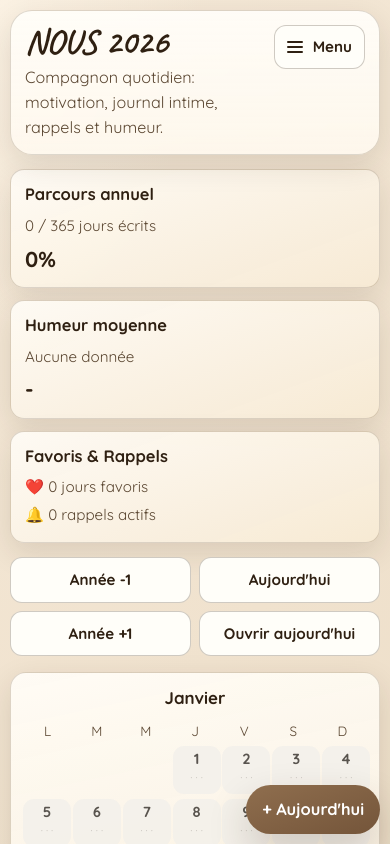
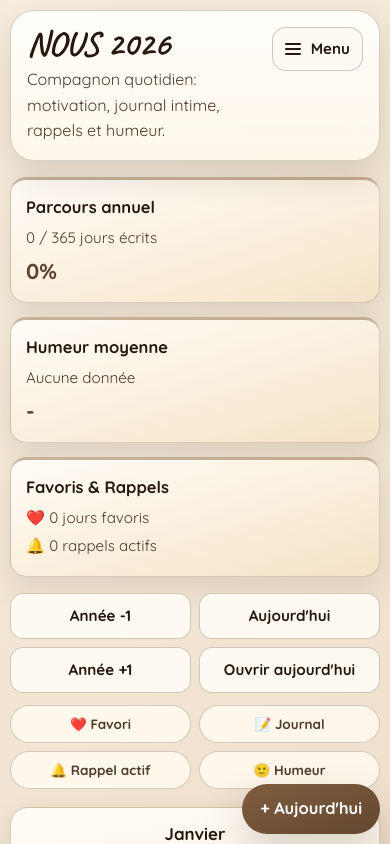
Before and after one commit to Codorah/NOUS, a React (Vite) app: page / in a window 390 px wide. Shown: the top 844 px of the page. Built offline with nearby package versions, Linux system fonts and the light colour scheme.

Commit message:
Mise a jour UI mobile, branding NOUS, export journal lisible

```diff
--- a/public/sw.js
+++ b/public/sw.js
@@ -1,4 +1,4 @@
-const CACHE_NAME = "journal-infinite-v1";
+const CACHE_NAME = "journal-infinite-v2";
 const APP_SHELL = [
   "/",
   "/index.html",
--- a/src/App.jsx
+++ b/src/App.jsx
@@ -704,6 +704,13 @@ function App() {
         </button>
       </section>
 
+      <section className="calendar-legend" aria-label="Légende des indicateurs">
+        <span className="legend-pill">❤️ Favori</span>
+        <span className="legend-pill">📝 Journal</span>
+        <span className="legend-pill">🔔 Rappel actif</span>
+        <span className="legend-pill">🙂 Humeur</span>
+      </section>
+
       {securityOpen ? (
         <section className="security-panel">
           <h2>Verrouillage par code (Web Crypto)</h2>
@@ -774,6 +781,9 @@ function App() {
                         title={formatDateFr(cell.dateKey)}
                       >
                         <span className="day-number">{cell.day}</span>
+                        <span className="day-mood" aria-hidden="true" title="Humeur du jour">
+                          {cell.mood ? moodToEmoji(cell.mood) : "·"}
+                        </span>
                         <span className="day-icons" aria-hidden="true">
                           {cell.hasFavorite ? <span title="Favori">❤️</span> : <span className="ghost">·</span>}
                           {cell.hasJournal ? <span title="Journal">📝</span> : <span className="ghost">·</span>}
@@ -824,11 +834,13 @@ function App() {
                         {hiddenMediaCount > 0 ? <div className="timeline-media-more">+{hiddenMediaCount}</div> : null}
                       </div>
                     ) : null}
-                    <p className="meta-line">{entry.metadata?.locationLabel || "Lieu indisponible"}</p>
-                    <p className="meta-line">{weather}</p>
-                    <p className="meta-line">📷 {mediaItems.length} média(s)</p>
-                    <p className="meta-line">{entry.favorite ? "❤️ Favori" : "🤍 Non favori"}</p>
-                    <p className="meta-line">🔔 {entry.reminders?.filter((item) => !item.done).length || 0} actif(s)</p>
+                    <div className="timeline-chip-row">
+                      <span className="timeline-chip">📍 {entry.metadata?.locationLabel || "Lieu indisponible"}</span>
+                      <span className="timeline-chip">🌤 {weather}</span>
+                      <span className="timeline-chip">📷 {mediaItems.length} média(s)</span>
+                      <span className="timeline-chip">{entry.favorite ? "❤️ Favori" : "🤍 Non favori"}</span>
+                      <span className="timeline-chip">🔔 {entry.reminders?.filter((item) => !item.done).length || 0} actif(s)</span>
+                    </div>
                   </article>
                 );
               })
--- a/src/styles.css
+++ b/src/styles.css
@@ -1,20 +1,22 @@
 :root {
-  --bg-start: #f5e9d8;
-  --bg-end: #d5bc97;
-  --ink: #2f2012;
-  --ink-soft: #5b4732;
-  --panel: rgba(255, 252, 246, 0.92);
-  --panel-border: rgba(88, 60, 31, 0.2);
-  --accent: #876747;
-  --accent-strong: #6f5238;
-  --accent-soft: #efe1cb;
+  --bg-start: #f7ecdd;
+  --bg-end: #cfb28a;
+  --ink: #25170d;
+  --ink-soft: #4f3b29;
+  --panel: rgba(255, 253, 249, 0.94);
+  --panel-border: rgba(88, 60, 31, 0.24);
+  --accent: #7f5f41;
+  --accent-strong: #5e442f;
+  --accent-soft: #eddcc2;
+  --surface: #fffaf1;
+  --surface-soft: #f8ecda;
   --ok: #1f6a3a;
   --err: #7d2323;
-  --shadow-soft: 0 10px 30px rgba(50, 32, 14, 0.12);
-  --shadow-hard: 0 18px 42px rgba(50, 32, 14, 0.2);
-  --radius-lg: 22px;
-  --radius-md: 14px;
-  --radius-sm: 10px;
+  --shadow-soft: 0 12px 30px rgba(50, 32, 14, 0.11);
+  --shadow-hard: 0 20px 44px rgba(50, 32, 14, 0.19);
+  --radius-lg: 24px;
+  --radius-md: 16px;
+  --radius-sm: 12px;
   --space-1: 8px;
   --space-2: 12px;
   --space-3: 16px;
@@ -37,15 +39,15 @@ body,
 body {
   margin: 0;
   color: var(--ink);
-  line-height: 1.55;
+  line-height: 1.58;
   font-size: var(--text-base);
   font-family: "Quicksand", sans-serif;
   -webkit-font-smoothing: antialiased;
   text-rendering: optimizeLegibility;
   background:
-    radial-gradient(80vw 60vh at 0% 0%, rgba(255, 247, 234, 0.6) 0, transparent 65%),
-    radial-gradient(90vw 55vh at 100% 100%, rgba(210, 177, 138, 0.45) 0, transparent 72%),
-    linear-gradient(132deg, var(--bg-start), var(--bg-end));
+    radial-gradient(90vw 65vh at -10% -8%, rgba(255, 246, 232, 0.78) 0, transparent 63%),
+    radial-gradient(86vw 58vh at 110% 105%, rgba(198, 158, 115, 0.44) 0, transparent 70%),
+    linear-gradient(136deg, var(--bg-start), var(--bg-end));
   padding-bottom: calc(84px + env(safe-area-inset-bottom));
 }
 
@@ -65,13 +67,13 @@ select {
 button:focus-visible,
 input:focus-visible,
 textarea:focus-visible {
-  outline: 2px solid rgba(111, 82, 56, 0.45);
+  outline: 2px solid rgba(94, 68, 47, 0.5);
   outline-offset: 2px;
 }
 
 .app-shell {
   width: min(1240px, calc(100vw - 1.2rem));
-  margin: clamp(10px, 2.3vw, 26px) auto 42px;
+  margin: clamp(10px, 2.3vw, 26px) auto 48px;
 }
 
 .topbar {
@@ -80,14 +82,14 @@ textarea:focus-visible {
   z-index: 10;
   display: flex;
   justify-content: space-between;
-  gap: var(--space-3);
+  gap: var(--space-4);
   align-items: flex-start;
-  background: linear-gradient(180deg, rgba(255, 253, 248, 0.96), rgba(255, 249, 239, 0.88));
+  background: linear-gradient(180deg, rgba(255, 254, 250, 0.98), rgba(255, 248, 236, 0.9));
   border: 1px solid var(--panel-border);
   border-radius: var(--radius-lg);
-  padding: clamp(14px, 2.6vw, 22px);
-  box-shadow: var(--shadow-soft);
-  backdrop-filter: blur(10px);
+  padding: clamp(16px, 2.7vw, 24px);
+  box-shadow: 0 16px 34px rgba(50, 32, 14, 0.14);
+  backdrop-filter: blur(12px);
 }
 
 .topbar h1 {
@@ -104,14 +106,14 @@ textarea:focus-visible {
 .topbar p {
   margin: 0;
   color: var(--ink-soft);
-  max-width: 58ch;
+  max-width: 60ch;
   font-size: clamp(1rem, 0.97rem + 0.16vw, 1.08rem);
 }
 
 .topbar-actions {
   display: flex;
   flex-wrap: wrap;
-  gap: 8px;
+  gap: 10px;
   justify-content: flex-end;
   align-items: center;
 }
@@ -119,10 +121,10 @@ textarea:focus-visible {
 .menu-toggle {
   display: none;
   border: 1px solid rgba(56, 39, 20, 0.24);
-  border-radius: 12px;
+  border-radius: 14px;
   min-height: 44px;
   padding: 8px 12px;
-  background: #fffef9;
+  background: var(--surface);
   color: var(--ink);
   cursor: pointer;
   align-items: center;
@@ -153,10 +155,10 @@ textarea:focus-visible {
   align-items: center;
   gap: 8px;
   font-size: var(--text-sm);
-  background: #fff8ee;
+  background: var(--surface);
   border: 1px solid rgba(56, 39, 20, 0.22);
   border-radius: 999px;
-  padding: 7px 12px;
+  padding: 8px 12px;
   min-height: 44px;
 }
 
@@ -173,7 +175,7 @@ textarea:focus-visible {
   background: var(--accent-soft);
   border-radius: 999px;
   padding: 4px;
-  box-shadow: inset 0 1px 0 rgba(255, 255, 255, 0.55);
+  box-shadow: inset 0 1px 0 rgba(255, 255, 255, 0.58), inset 0 -1px 0 rgba(94, 68, 47, 0.07);
 }
 
 .segmented button {
@@ -190,24 +192,25 @@ textarea:focus-visible {
 }
 
 .segmented button.active {
-  background: #fff;
+  background: #fffdfa;
   color: var(--ink);
-  box-shadow: 0 4px 10px rgba(56, 39, 20, 0.14);
+  box-shadow: 0 4px 12px rgba(56, 39, 20, 0.16);
 }
 
 .stats-grid {
   display: grid;
   grid-template-columns: repeat(auto-fit, minmax(220px, 1fr));
-  gap: 12px;
-  margin-top: 14px;
+  gap: 14px;
+  margin-top: 16px;
 }
 
 .stat-card {
   border: 1px solid var(--panel-border);
-  background: linear-gradient(160deg, rgba(255, 252, 246, 0.93), rgba(247, 234, 212, 0.92));
+  background: linear-gradient(164deg, rgba(255, 253, 248, 0.96), rgba(245, 227, 198, 0.92));
   border-radius: var(--radius-md);
-  padding: 12px 14px;
+  padding: 14px 15px;
   box-shadow: var(--shadow-soft);
+  border-top: 3px solid rgba(127, 95, 65, 0.42);
 }
 
 .stat-card h3 {
@@ -223,31 +226,54 @@ textarea:focus-visible {
 
 .stat-card strong {
   font-size: clamp(1.35rem, 2.4vw, 1.7rem);
+  color: var(--accent-strong);
 }
 
 .toolbar {
-  margin-top: 14px;
+  margin-top: 16px;
+  display: flex;
+  flex-wrap: wrap;
+  gap: 10px;
+}
+
+.calendar-legend {
+  margin-top: 12px;
   display: flex;
   flex-wrap: wrap;
   gap: 8px;
 }
 
+.legend-pill {
+  display: inline-flex;
+  align-items: center;
+  gap: 6px;
+  min-height: 38px;
+  padding: 7px 11px;
+  border-radius: 999px;
+  border: 1px solid rgba(56, 39, 20, 0.22);
+  background: rgba(255, 249, 238, 0.9);
+  color: var(--ink-soft);
+  font-size: var(--text-xs);
+  font-weight: 700;
+}
+
 .btn {
   border: 1px solid rgba(56, 39, 20, 0.24);
-  border-radius: 12px;
-  padding: 10px 13px;
-  min-height: 44px;
+  border-radius: 13px;
+  padding: 10px 14px;
+  min-height: 46px;
   font-size: var(--text-sm);
   font-weight: 600;
   cursor: pointer;
-  background: #fffef9;
+  background: var(--surface);
   color: var(--ink);
-  transition: transform 0.18s ease, box-shadow 0.2s ease, background-color 0.2s ease;
+  transition: transform 0.18s ease, box-shadow 0.2s ease, background-color 0.2s ease, border-color 0.2s ease;
 }
 
 .btn:hover {
   transform: translateY(-1px);
-  box-shadow: 0 6px 16px rgba(56, 39, 20, 0.12);
+  box-shadow: 0 8px 18px rgba(56, 39, 20, 0.14);
+  border-color: rgba(56, 39, 20, 0.35);
 }
 
 .btn:active {
@@ -255,17 +281,17 @@ textarea:focus-visible {
 }
 
 .btn-primary {
-  background: linear-gradient(160deg, #90704f, #7a5d40);
+  background: linear-gradient(160deg, #896645, #6e5038);
   border-color: var(--accent-strong);
   color: #fff;
 }
 
 .security-panel {
-  margin-top: 14px;
+  margin-top: 16px;
   border-radius: var(--radius-md);
   border: 1px solid var(--panel-border);
   background: var(--panel);
-  padding: 14px;
+  padding: 16px;
   box-shadow: var(--shadow-soft);
 }
 
@@ -284,10 +310,10 @@ textarea:focus-visible {
 .security-grid input {
   min-width: 180px;
   flex: 1;
-  min-height: 44px;
+  min-height: 46px;
   padding: 10px 12px;
-  border-radius: 10px;
-  border: 1px solid rgba(56, 39, 20, 0.25);
+  border-radius: 12px;
+  border: 1px solid rgba(56, 39, 20, 0.28);
   background: #fff;
 }
 
@@ -300,15 +326,15 @@ textarea:focus-visible {
 .calendar-grid {
   display: grid;
   grid-template-columns: repeat(auto-fit, minmax(248px, 1fr));
-  gap: 14px;
-  margin-top: 16px;
+  gap: 16px;
+  margin-top: 18px;
 }
 
 .month-card {
   border: 1px solid var(--panel-border);
-  background: linear-gradient(168deg, rgba(255, 252, 246, 0.95), rgba(250, 240, 221, 0.9));
-  border-radius: 16px;
-  padding: 12px;
+  background: linear-gradient(170deg, rgba(255, 253, 247, 0.96), rgba(246, 231, 205, 0.92));
+  border-radius: 18px;
+  padding: 13px;
   box-shadow: var(--shadow-soft);
 }
 
@@ -324,21 +350,22 @@ textarea:focus-visible {
   color: var(--ink-soft);
   font-size: var(--text-xs);
   text-align: center;
-  margin-bottom: 4px;
+  margin-bottom: 6px;
+  font-weight: 700;
 }
 
 .day-grid {
   display: grid;
   grid-template-columns: repeat(7, minmax(0, 1fr));
-  gap: 5px;
+  gap: 6px;
 }
 
 .day-cell {
-  border: 1px solid transparent;
+  border: 1px solid rgba(82, 54, 28, 0.08);
   min-height: 48px;
   aspect-ratio: 1 / 1;
-  border-radius: 11px;
-  background: #f9efdd;
+  border-radius: 12px;
+  background: var(--surface-soft);
   cursor: pointer;
   display: flex;
   flex-direction: column;
@@ -346,22 +373,22 @@ textarea:focus-visible {
   justify-content: center;
   color: var(--ink);
   padding: 4px 2px;
-  transition: transform 0.16s ease, background-color 0.2s ease, border-color 0.2s ease, opacity 0.2s ease;
+  transition: transform 0.16s ease, background-color 0.2s ease, border-color 0.2s ease, opacity 0.2s ease, box-shadow 0.2s ease;
 }
 
 .day-cell.has-entry {
-  border-color: #ac8b5f;
+  border-color: rgba(127, 95, 65, 0.44);
 }
 
 .day-cell.is-today {
-  background: #fff;
-  border-color: #b78f60;
-  box-shadow: 0 0 0 2px rgba(183, 143, 96, 0.26) inset;
+  background: #fffdf9;
+  border-color: #9c764d;
+  box-shadow: 0 0 0 2px rgba(156, 118, 77, 0.24) inset, 0 5px 11px rgba(58, 38, 17, 0.13);
 }
 
 .day-cell.is-past {
-  filter: grayscale(0.72);
-  opacity: 0.76;
+  filter: grayscale(0.64);
+  opacity: 0.82;
 }
 
 .day-cell.empty {
@@ -372,14 +399,22 @@ textarea:focus-visible {
 
 .day-cell:not(.empty):hover,
 .day-cell:not(.empty):focus-visible {
-  transform: translateY(-1px);
-  background: #fff6e8;
+  transform: translateY(-2px);
+  background: #fff7eb;
+  border-color: rgba(111, 82, 56, 0.34);
+  box-shadow: 0 7px 12px rgba(56, 39, 20, 0.12);
 }
 
 .day-number {
   font-weight: 700;
   line-height: 1;
   font-size: clamp(0.92rem, 0.86rem + 0.2vw, 1.03rem);
+}
+
+.day-mood {
+  font-size: clamp(0.82rem, 0.78rem + 0.18vw, 0.95rem);
+  line-height: 1;
+  margin-top: 2px;
 }
 
 .day-icons {
@@ -390,56 +425,83 @@ textarea:focus-visible {
 }
 
 .day-icons .ghost {
-  opacity: 0.3;
+  opacity: 0.35;
 }
 
 .timeline-grid {
   display: grid;
   grid-template-columns: repeat(auto-fit, minmax(280px, 1fr));
-  gap: 12px;
-  margin-top: 16px;
+  gap: 14px;
+  margin-top: 18px;
 }
 
 .timeline-card {
   border: 1px solid var(--panel-border);
-  border-radius: 14px;
-  padding: 14px;
+  border-radius: 16px;
+  padding: 16px;
   background: var(--panel);
   box-shadow: var(--shadow-soft);
   font-size: var(--text-sm);
 }
 
+.timeline-chip-row {
+  margin-top: 8px;
+  display: flex;
+  flex-wrap: wrap;
+  gap: 6px;
+}
+
+.timeline-chip {
+  display: inline-flex;
+  align-items: center;
+  min-height: 30px;
+  padding: 4px 9px;
+  border-radius: 999px;
+  border: 1px solid rgba(56, 39, 20, 0.2);
+  background: rgba(245, 232, 211, 0.88);
+  color: var(--ink-soft);
+  font-size: var(--text-xs);
+  font-weight: 600;
+}
+
 .timeline-media-grid {
   display: grid;
-  grid-template-columns: repeat(auto-fit, minmax(84px, 1fr));
+  grid-template-columns: repeat(auto-fit, minmax(92px, 1fr));
   gap: 8px;
-  margin-top: 8px;
+  margin-top: 10px;
 }
 
 .timeline-media-item {
   border: 1px solid rgba(88, 60, 31, 0.2);
-  border-radius: 10px;
+  border-radius: 12px;
   overflow: hidden;
   background: #fff;
+  display: flex;
+  align-items: center;
+  justify-content: center;
+  padding: 6px;
 }
 
 .timeline-media-item img,
 .timeline-media-item video {
   width: 100%;
-  height: 88px;
-  object-fit: cover;
+  height: auto;
+  max-height: 220px;
+  object-fit: contain;
   display: block;
+  border-radius: 8px;
+  background: #fff;
 }
 
 .timeline-media-more {
   border: 1px dashed rgba(88, 60, 31, 0.32);
-  border-radius: 10px;
+  border-radius: 12px;
   height: 88px;
   display: grid;
   place-items: center;
   color: var(--ink-soft);
   font-weight: 700;
-  background: rgba(255, 250, 241, 0.75);
+  background: rgba(255, 250, 241, 0.82);
 }
 
 .empty-card {
@@ -453,7 +515,7 @@ textarea:focus-visible {
   padding: 0;
   color: var(--accent-strong);
   cursor: pointer;
-  font-weight: 700;
+  font-weight: 800;
   text-align: left;
 }
 
@@ -468,12 +530,12 @@ textarea:focus-visible {
 }
 
 .app-credit {
-  margin-top: 18px;
+  margin-top: 20px;
   border: 1px solid var(--panel-border);
-  border-radius: 12px;
+  border-radius: 14px;
   background: var(--panel);
   box-shadow: var(--shadow-soft);
-  padding: 10px 12px;
+  padding: 12px 14px;
   font-size: var(--text-sm);
 }
 
@@ -494,6 +556,7 @@ textarea:focus-visible {
 .app-credit-links a {
   color: var(--accent-strong);
   text-decoration: none;
+  font-weight: 700;
 }
 
 .app-credit-links a:hover,
@@ -507,12 +570,12 @@ textarea:focus-visible {
   bottom: calc(14px + env(safe-area-inset-bottom));
   border: 0;
   border-radius: 999px;
-  background: linear-gradient(160deg, #8f6e4e, #74553a);
+  background: linear-gradient(160deg, #805e3f, #634731);
   color: #fff;
   font-weight: 700;
   box-shadow: var(--shadow-hard);
-  min-height: 48px;
-  padding: 12px 16px;
+  min-height: 50px;
+  padding: 12px 18px;
   cursor: pointer;
   z-index: 8;
 }
@@ -520,11 +583,11 @@ textarea:focus-visible {
 .modal-backdrop {
   position: fixed;
   inset: 0;
-  background: rgba(26, 17, 8, 0.6);
-  backdrop-filter: blur(4px);
+  background: rgba(26, 17, 8, 0.64);
+  backdrop-filter: blur(5px);
   display: grid;
   place-items: center;
-  padding: 12px;
+  padding: 14px;
   z-index: 20;
 }
 
@@ -532,22 +595,22 @@ textarea:focus-visible {
   width: min(920px, 100%);
   max-height: min(92vh, 920px);
   overflow: auto;
-  border-radius: 18px;
+  border-radius: 20px;
   border: 1px solid var(--panel-border);
-  background: #fffefb;
-  padding: 16px;
+  background: #fffefc;
+  padding: 18px;
   box-shadow: var(--shadow-hard);
 }
 
 .editor-header {
   display: flex;
   justify-content: space-between;
-  gap: 8px;
+  gap: 10px;
   align-items: center;
   position: sticky;
   top: -16px;
   z-index: 3;
-  background: linear-gradient(180deg, #fffefb 74%, rgba(255, 254, 251, 0));
+  background: linear-gradient(180deg, #fffefc 74%, rgba(255, 254, 252, 0));
   padding-top: 4px;
 }
 
@@ -557,11 +620,11 @@ textarea:focus-visible {
 }
 
 .editor-section {
-  margin-top: 12px;
-  border-radius: 12px;
+  margin-top: 14px;
+  border-radius: 14px;
   border: 1px solid var(--panel-border);
-  background: #fcf4e6;
-  padding: 10px;
+  background: #fcf3e2;
+  padding: 12px;
 }
 
 .editor-section h3 {
@@ -585,11 +648,11 @@ textarea:focus-visible {
 
 textarea {
   width: 100%;
-  min-height: 116px;
+  min-height: 124px;
   resize: vertical;
   border-radius: 12px;
-  border: 1px solid rgba(56, 39, 20, 0.25);
-  padding: 12px;
+  border: 1px solid rgba(56, 39, 20, 0.28);
+  padding: 13px;
   background: #fffefc;
   font-size: var(--text-sm);
 }
@@ -597,22 +660,24 @@ textarea {
 .mood-row {
   display: flex;
   flex-wrap: wrap;
-  gap: 6px;
+  gap: 8px;
 }
 
 .mood-pill {
-  border: 1px solid rgba(56, 39, 20, 0.2);
-  background: #fbf3e2;
+  border: 1px solid rgba(56, 39, 20, 0.24);
+  background: #faf0dc;
   border-radius: 999px;
-  min-height: 40px;
-  padding: 6px 10px;
+  min-height: 42px;
+  padding: 6px 11px;
   font-size: var(--text-sm);
   cursor: pointer;
+  font-weight: 600;
 }
 
 .mood-pill.active {
-  background: var(--accent);
+  background: linear-gradient(160deg, #7f5f41, #654932);
   color: #fff;
+  border-color: #654932;
 }
 
 .favorite-toggle {
@@ -636,27 +701,29 @@ textarea {
 }
 
 .media-grid {
-  margin-top: 10px;
+  margin-top: 12px;
   display: grid;
   grid-template-columns: repeat(auto-fit, minmax(148px, 1fr));
-  gap: 10px;
+  gap: 12px;
 }
 
 .media-item {
   border: 1px solid var(--panel-border);
-  border-radius: 10px;
-  padding: 8px;
-  background: #fff;
+  border-radius: 12px;
+  padding: 10px;
+  background: #fffdfa;
 }
 
 .media-item img,
 .media-item video {
   width: 100%;
-  aspect-ratio: 1 / 1;
-  object-fit: cover;
+  height: auto;
+  max-height: 320px;
+  object-fit: contain;
   border-radius: 8px;
   display: block;
   margin-bottom: 6px;
+  background: #fff;
 }
 
 .inline-actions {
@@ -669,10 +736,10 @@ textarea {
 .inline-actions input {
   flex: 1;
   min-width: 170px;
-  min-height: 44px;
-  padding: 9px 10px;
+  min-height: 46px;
+  padding: 10px 11px;
   border-radius: 10px;
-  border: 1px solid rgba(56, 39, 20, 0.25);
+  border: 1px solid rgba(56, 39, 20, 0.28);
   background: #fff;
   font-size: var(--text-sm);
 }
@@ -690,10 +757,10 @@ textarea {
   grid-template-columns: minmax(150px, 1fr) auto auto;
   gap: 8px;
   align-items: center;
-  border-radius: 10px;
+  border-radius: 12px;
   background: #fff;
-  border: 1px solid rgba(56, 39, 20, 0.2);
-  padding: 8px;
+  border: 1px solid rgba(56, 39, 20, 0.24);
+  padding: 9px;
   font-size: var(--text-sm);
 }
 
@@ -711,10 +778,10 @@ textarea {
 .metadata-box,
 .memories-box {
   margin-top: 12px;
-  border-radius: 12px;
+  border-radius: 14px;
   border: 1px solid var(--panel-border);
-  background: #fcf4e6;
-  padding: 10px;
+  background: #fcf3e2;
+  padding: 12px;
 }
 
 .memories-box h3 {
@@ -722,10 +789,10 @@ textarea {
 }
 
 .editor-footer {
-  margin-top: 14px;
+  margin-top: 16px;
   display: flex;
   justify-content: flex-end;
-  gap: 8px;
+  gap: 10px;
   flex-wrap: wrap;
 }
 
@@ -755,12 +822,12 @@ textarea {
 }
 
 .lock-card {
-  border-radius: 18px;
+  border-radius: 20px;
   border: 1px solid var(--panel-border);
-  background: #fffef9;
+  background: #fffdfa;
   width: min(420px, 100%);
   box-shadow: var(--shadow-hard);
-  padding: 20px;
+  padding: 22px;
 }
 
 .lock-card h1 {
@@ -770,10 +837,10 @@ textarea {
 
 .lock-card input {
   width: 100%;
-  min-height: 44px;
-  padding: 10px;
-  border-radius: 10px;
-  border: 1px solid rgba(56, 39, 20, 0.25);
+  min-height: 46px;
+  padding: 10px 11px;
+  border-radius: 12px;
+  border: 1px solid rgba(56, 39, 20, 0.28);
   margin-bottom: 8px;
   font-size: var(--text-sm);
 }
@@ -883,6 +950,15 @@ textarea {
     gap: 8px;
   }
 
+  .calendar-legend {
+    display: grid;
+    grid-template-columns: repeat(2, minmax(0, 1fr));
+  }
+
+  .legend-pill {
+    justify-content: center;
+  }
+
   .toolbar .btn {
     width: 100%;
   }
```
